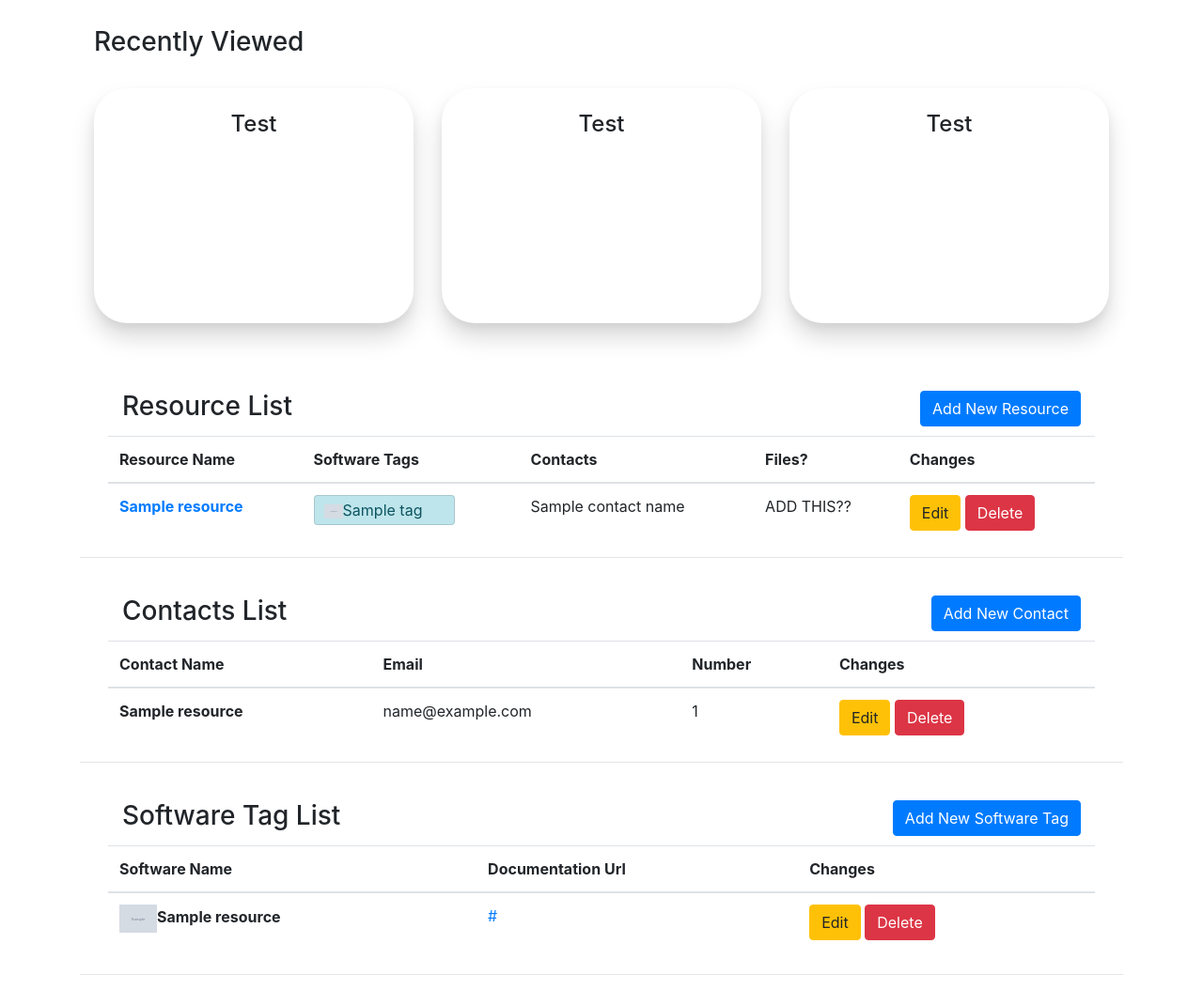
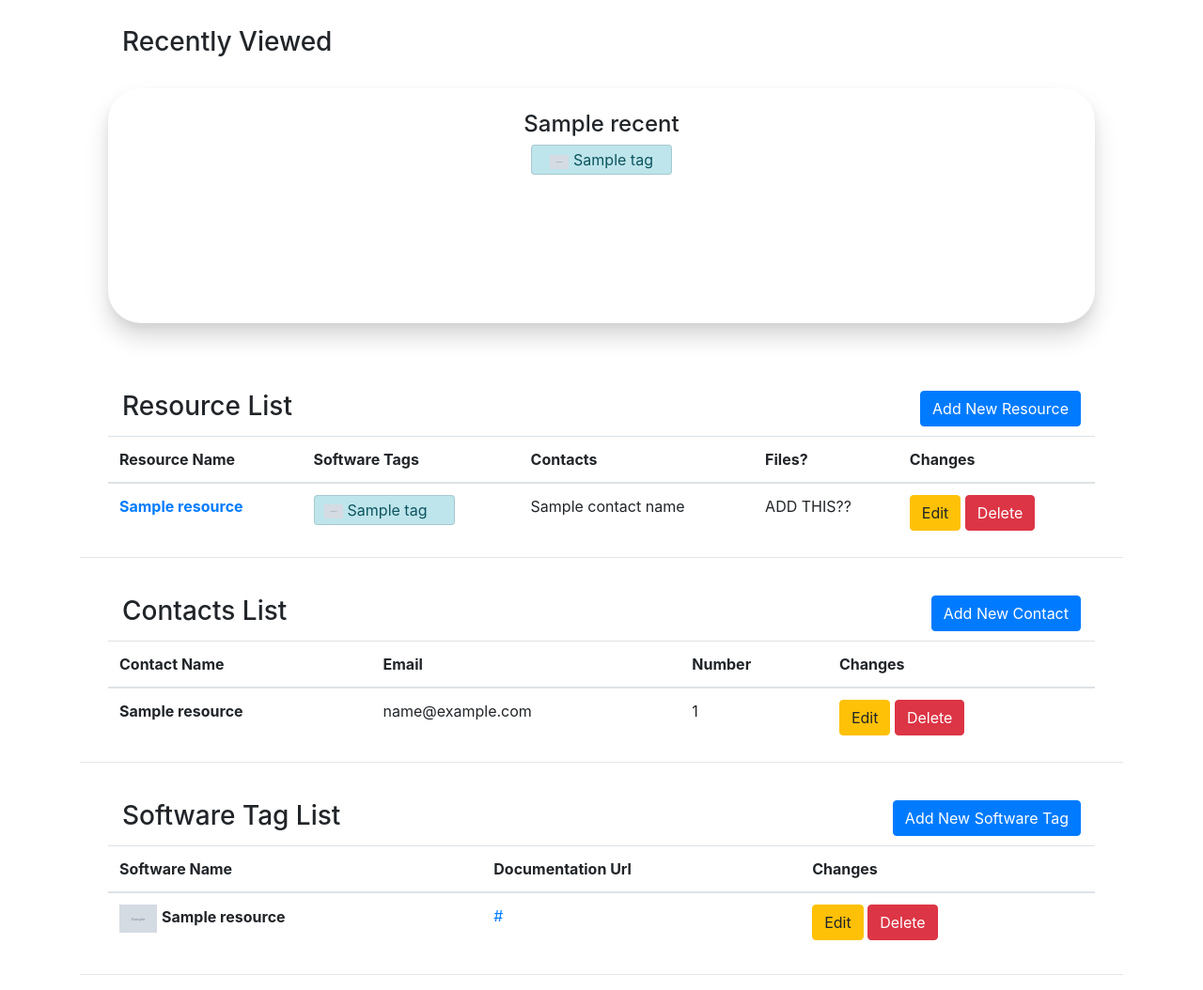
Before and after one commit to Andrew-McMahon7/learnjournal, a Django app: template journal/templates/Homepage.html in a window 1280 px wide. Shown: the part 56-1110 px from the top of the page at 94% size. Run offline with Django 3.2, Linux system fonts and the light colour scheme; the template is opened without the code that fills it: most values are stand-ins (such as "Sample title", 1, 10 or a date in 2020); grey boxes marked "Sample" are stand-in pictures; some libraries are stand-ins or nearby versions.

Commit message:
Displaying tag in recent

```diff
--- a/journal/templates/Homepage.html
+++ b/journal/templates/Homepage.html
@@ -28,30 +28,45 @@
 
 <div class="container">
 
-    <h3>Recently Viewed</h3>
+    {% if orderedJResources %}
 
-    <br>
+    <div class="container">
 
-    <div class="row" align="center">
-        <div class="col-sm recently">
-            <br>
-            <h4>Test</h4>
+        <div class="container">
+            <h3>Recently Viewed</h3>
         </div>
 
-        <div class="col-sm recently">
-            <br>
-            <h4>Test</h4>
+        <br>
+
+        <div class="row" align="center">
+            {% for recent in orderedJResources %}
+            <div class="col-sm recently">
+                <br>
+                <h4>{{recent.journalName}}</h4>
+
+                <div class="row">
+                    {% for tag in recent.tagNames.all %}
+                        <div class="col"><a href="{{tag.tagUrl}}"
+                            class="list-group-item list-group-item-action list-group-item-info"><img height="15"
+                                width="auto" src="{{tag.imageUrl}}" alt="">{{ tag.tagName }}</a></div>
+
+                        {% if forloop.counter|divisibleby:3 == 0 %}
+                            <div class="w-100"></div>
+                        {% endif %}
+                    {% endfor %}
+                </div>
+            </div>
+            {% endfor %}
+
         </div>
+    </div>
 
-        <div class="col-sm recently">
-            <br>
-            <h4>Test</h4>
-        </div>
+    <br><br>
 
-    </div>
+{% endif %}
+
 </div>
 
-<br><br>
 
 {% include 'displayResources.html' %}
 
--- a/journal/templates/displayResources.html
+++ b/journal/templates/displayResources.html
@@ -2,6 +2,10 @@
     .list-group-item {
         padding: 3px 10px;
         width: 150px;
+    }
+
+    img {
+        padding-right: 5px;
     }
 </style>
 
--- a/journal/templates/displayTags.html
+++ b/journal/templates/displayTags.html
@@ -9,7 +9,7 @@
                 <h3>Software Tag List</h3>
             </div>
             <div class="float-right">
-                <button class="btn btn-primary" onclick="window.location='createResource';">Add New Software Tag</button>
+                <button class="btn btn-primary" onclick="window.location='createTag';">Add New Software Tag</button>
             </div>
         </div>
         <br><br>
--- a/journal/views.py
+++ b/journal/views.py
@@ -14,7 +14,7 @@ def index(request):
     journalResources = JournalResource.objects.all().order_by('journalName')
     tagResources = TagsResource.objects.all().order_by('tagName')
     contactResources = ContactsResource.objects.all().order_by('contactName')
-    orderedJResources = JournalResource.objects.all().order_by('lastAccessed')[:3]
+    orderedJResources = JournalResource.objects.all().order_by('lastAccessed').reverse()[:3]
     journalResourceForm = JournalResourceForm()
 
     if request.POST:
```
